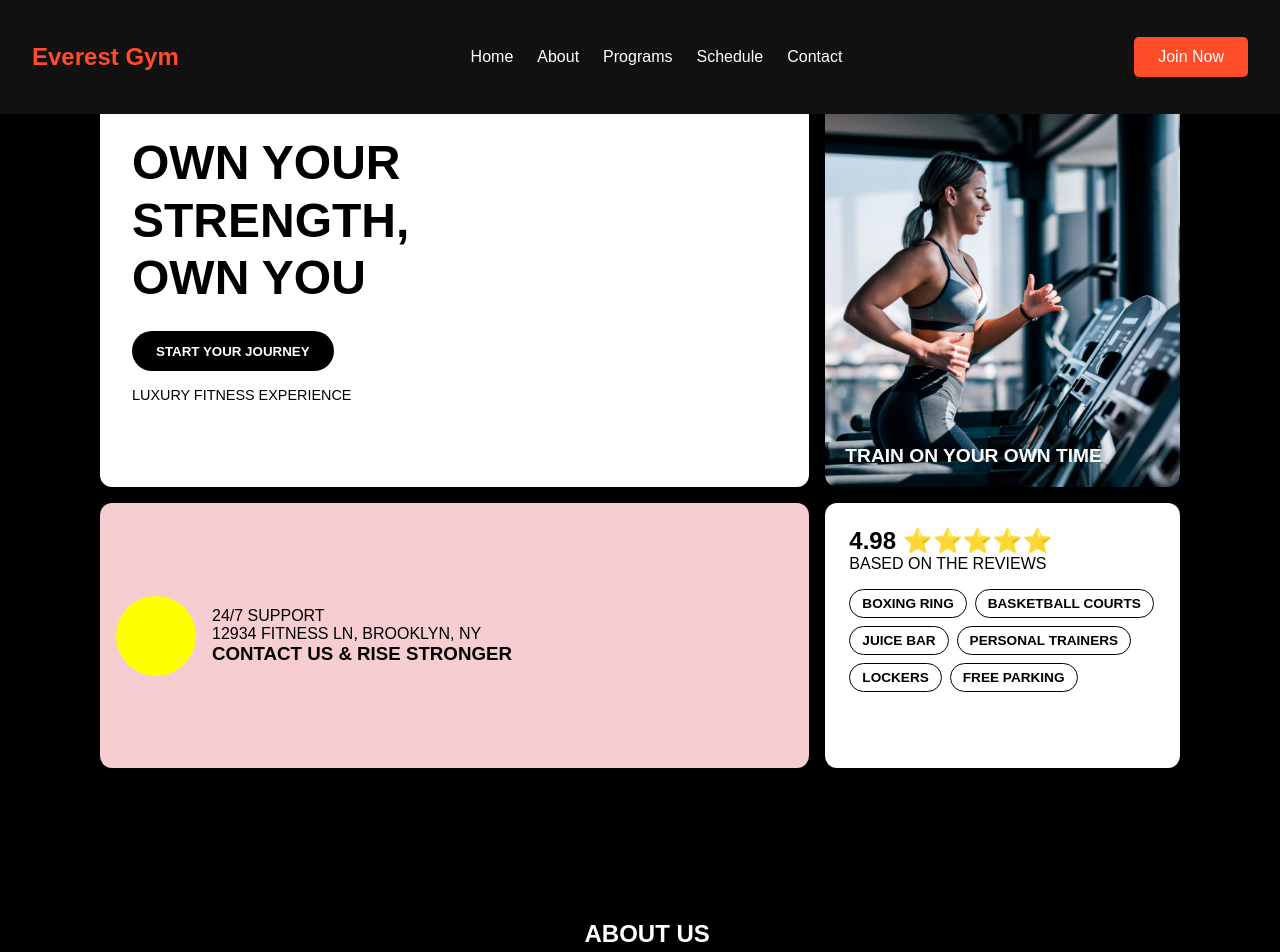
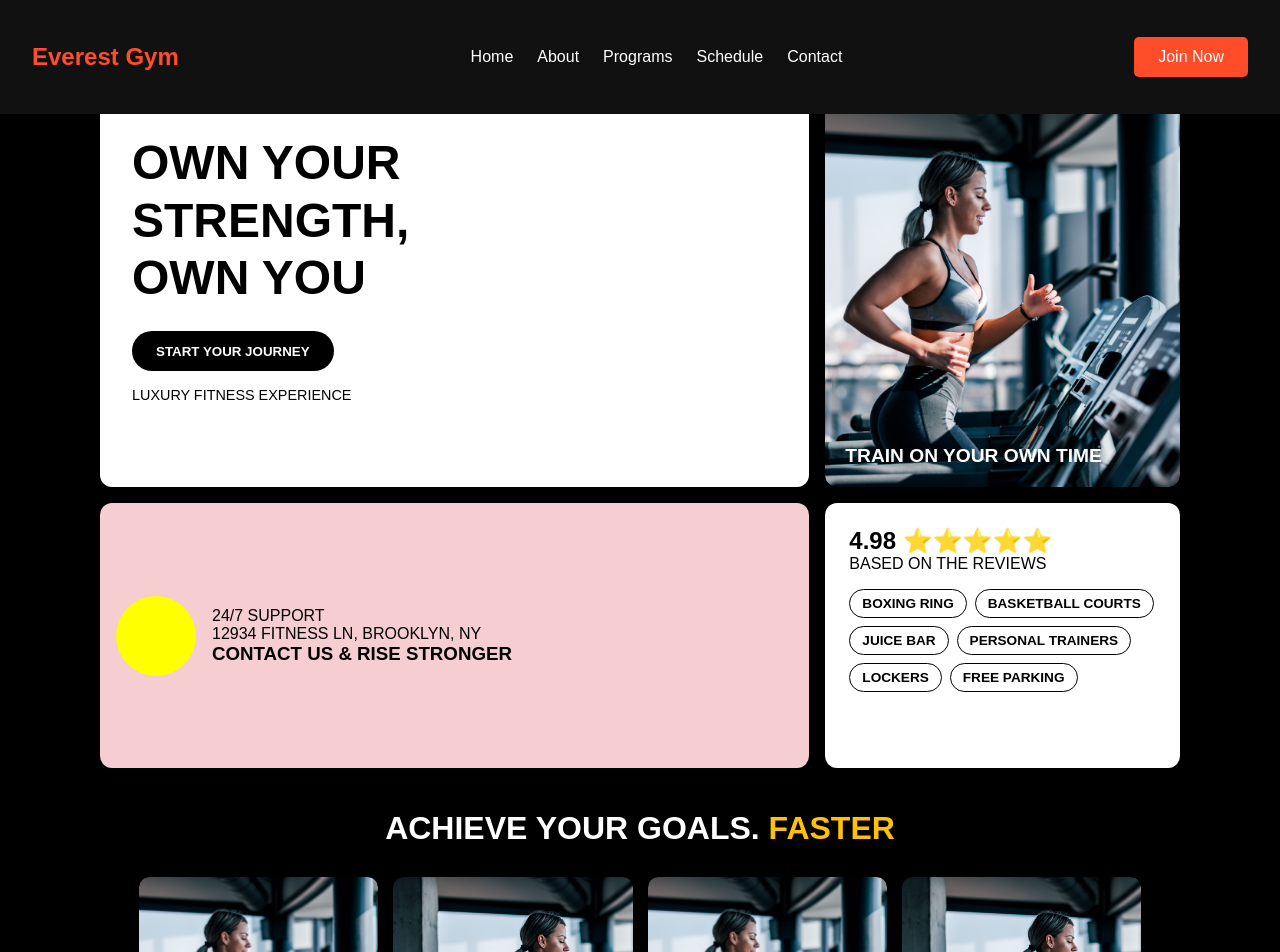
Before and after one commit to RanadipShrestha/Everest-Gym, a React (Vite) app in the folder EverestGym/: page / in a window 1280 px wide. Shown: the top 952 px of the page. Built offline with nearby package versions, Linux system fonts and the light colour scheme.

Commit message:
Fix: Fixing the app.jsx error

```diff
--- a/EverestGym/src/App.jsx
+++ b/EverestGym/src/App.jsx
@@ -10,7 +10,7 @@ function App() {
     <>
       <Header />
       <Hero />
-
+      <FitnessGoals />
       <About />
       <Footer />
     </>
```
Also changed, not shown: 1 other file (tests, documents, lock files or other folders).
